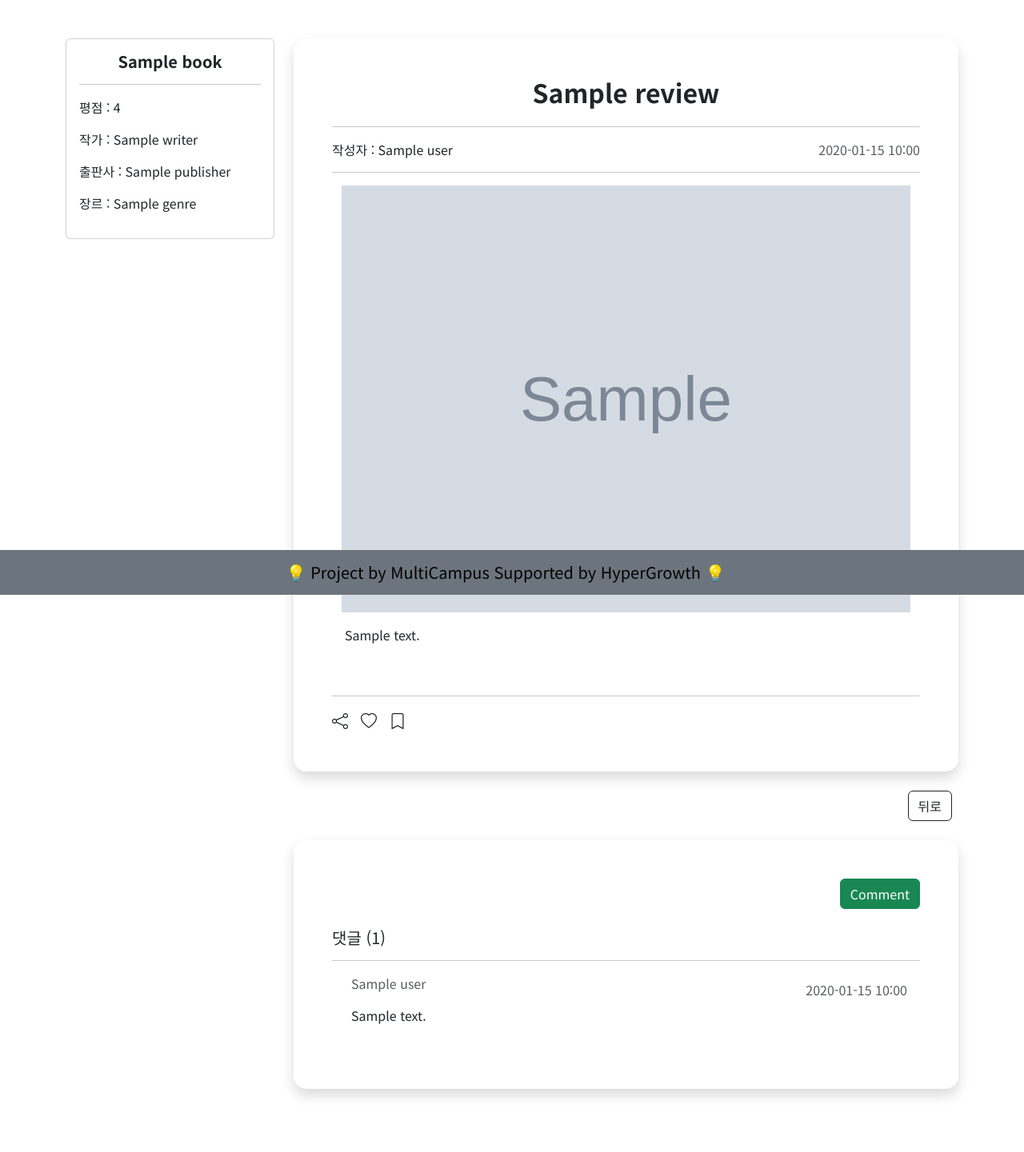
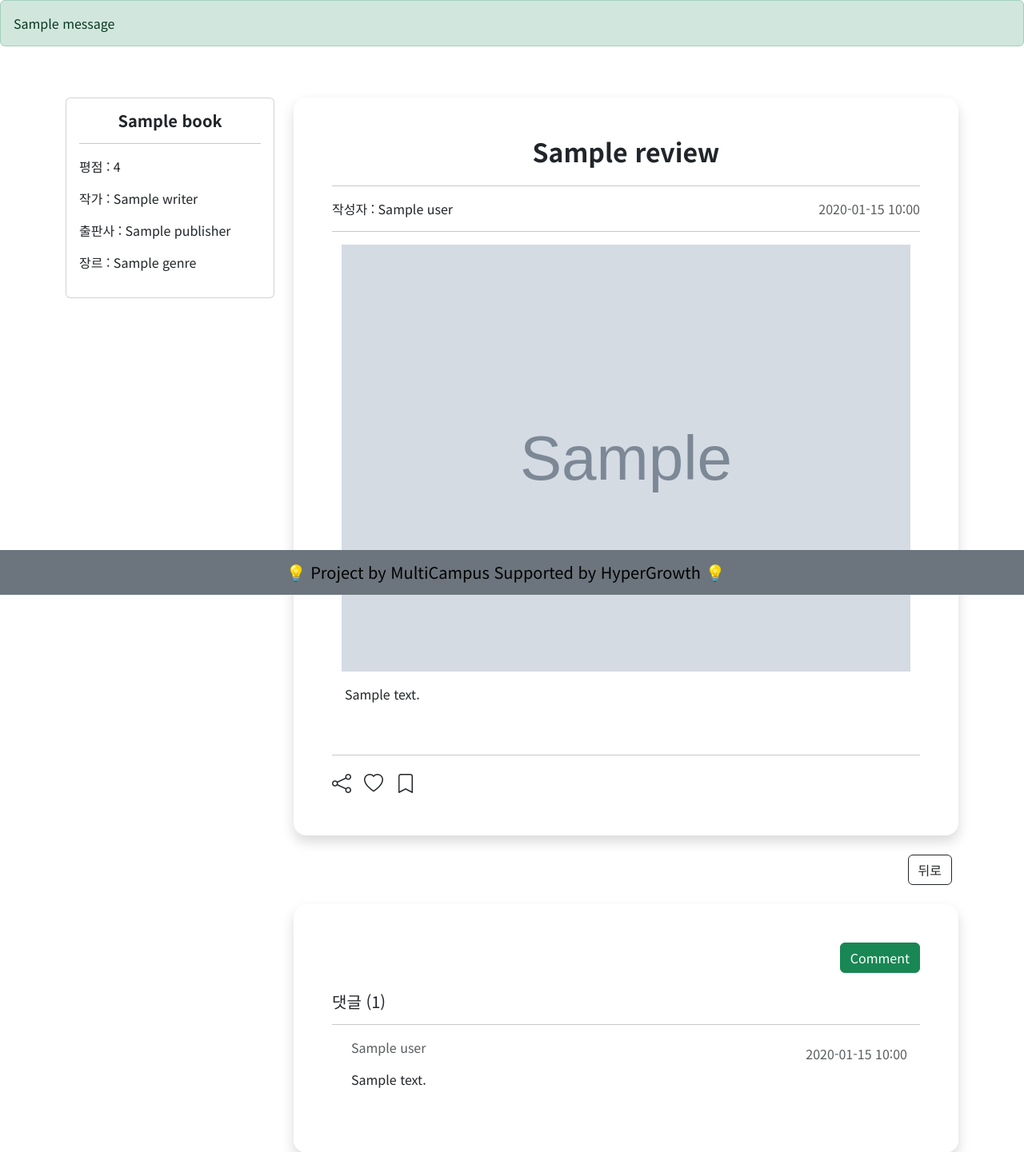
Before and after one commit to snnzzoo/221027-Pair, a Django app: template reviews/templates/reviews/detail.html in a window 1280 px wide. Shown: the part 56-1497 px from the top of the page at 80% size. Before the commit the page ends 1429 px from the top, so only its background shows below. Run offline with Django 3.2, Linux system fonts and the light colour scheme; the template is opened without the code that fills it: most values are stand-ins (such as "Sample title", 1, 10 or a date in 2020); grey boxes marked "Sample" are stand-in pictures; one stand-in notice (Sample message) is shown; some libraries are stand-ins or nearby versions.

Commit message:
Messages

```diff
--- a/pjt/templates/base.html
+++ b/pjt/templates/base.html
@@ -25,8 +25,15 @@
   <body>
     <!-- navbar -->
     {% include "navbar.html" %}
+    {% if messages %}
+      {% for message in messages %}
+        <div class="alert alert-{{ message.tags }}">
+          {{ message }}
+        </div>
+      {% endfor %}
+    {% endif %}
     <div class="container">
-    {% block content %}{% endblock content %}
+      {% block content %}{% endblock content %}
     </div>
     {% include "footer.html" %}
     {% bootstrap_javascript %}
--- a/reviews/templates/reviews/detail.html
+++ b/reviews/templates/reviews/detail.html
@@ -46,19 +46,19 @@
       <!-- 아이콘 -->
       <div class="d-flex align-items-center">
         <!-- 공유 -->
-          <a class="p-0 btn btn-lg border-0 bi bi-share me-3" href="#"></a>
+          <a class="p-0 btn btn-lg border-0 bi bi-share me-3 fs-4" href="#"></a>
         <!-- 좋아요 -->
         <div class="me-3">
           <a class="p-0 m-0 btn btn-lg border-0" href="{% url 'reviews:like' review.pk %}">
             {% if request.user in review.like_users.all %}
-              <i class="bi bi-heart-fill"></i>
+              <i class="bi bi-heart-fill fs-4"></i>
             {% else %}
-              <i class="bi bi-heart"></i>
+              <i class="bi bi-heart fs-4"></i>
             {% endif %}
           </a>
         </div>
         <!-- 스크랩 -->
-          <a class="p-0 m-0 btn btn-lg border-0 bi bi-bookmark" href="#"></a>
+          <a class="p-0 m-0 btn btn-lg border-0 bi bi-bookmark fs-4" href="#"></a>
       </div>
     </div>
 
--- a/reviews/templates/reviews/index.html
+++ b/reviews/templates/reviews/index.html
@@ -7,7 +7,7 @@
     <div class="row g-4 g-sm-4 g-md-5 row-cols-2 row-cols-sm-3 row-cols-md-4">
       {% for review in reviews %}
         <div class="col mt-5 mb-4">
-          <div class="card h-100 border border-4 border-success shadow-lg">
+          <div class="card h-100 border border-4 border-success shadow">
             <a class="text-decoration-none" href="{% url 'reviews:detail' review.pk %}">
               <h5 class="card-header fw-bold py-3 mb-3">
                 {{ review.title }}
--- a/reviews/views.py
+++ b/reviews/views.py
@@ -2,6 +2,7 @@ from django.shortcuts import render, redirect
 from .forms import CommentForm, ReviewForm
 from .models import Review, Comment
 from django.contrib.auth.decorators import login_required
+from django.contrib import messages
 
 
 # Create your views here.
@@ -22,6 +23,7 @@ def create(request):
             review.user = request.user
             review.review = review
             review_form.save()
+            messages.success(request, '리뷰 작성 완료!')
             return redirect('reviews:index')
     else:
         review_form = ReviewForm()
@@ -49,6 +51,7 @@ def update(request, pk):
         review_form = ReviewForm(request.POST, request.FILES, instance=review)
         if review_form.is_valid():
             review_form.save()
+            messages.success(request, '리뷰 수정 완료!')
             return redirect('reviews:detail', pk)
     else:
         review_form = ReviewForm(instance=review)
@@ -61,6 +64,7 @@ def update(request, pk):
 @login_required
 def delete(request, pk):
     Review.objects.get(pk=pk).delete()
+    messages.warning(request, '리뷰 삭제 완료!')
     return redirect('reviews:index')
 
 
```
